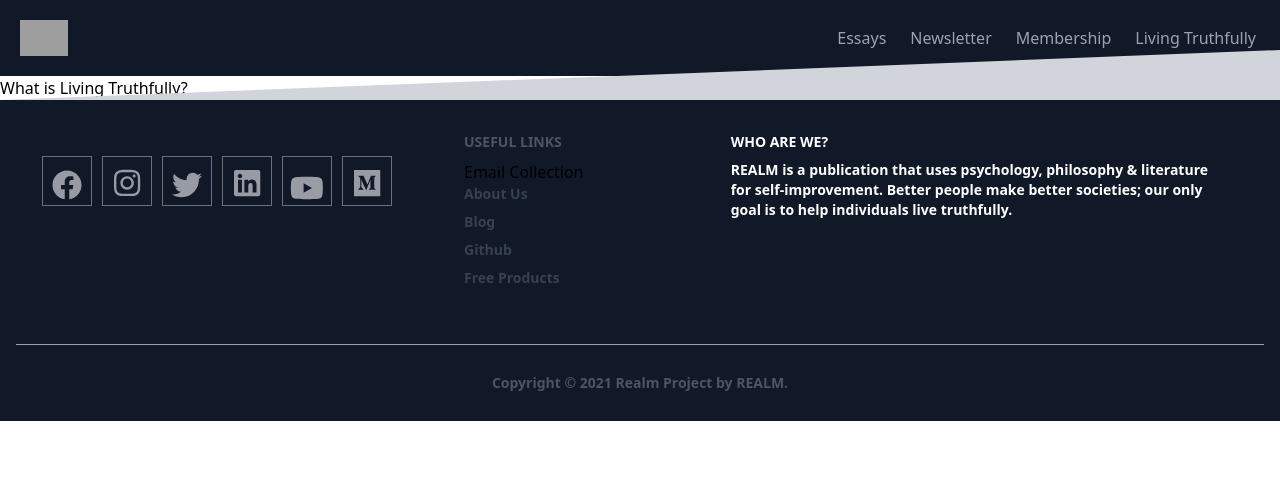
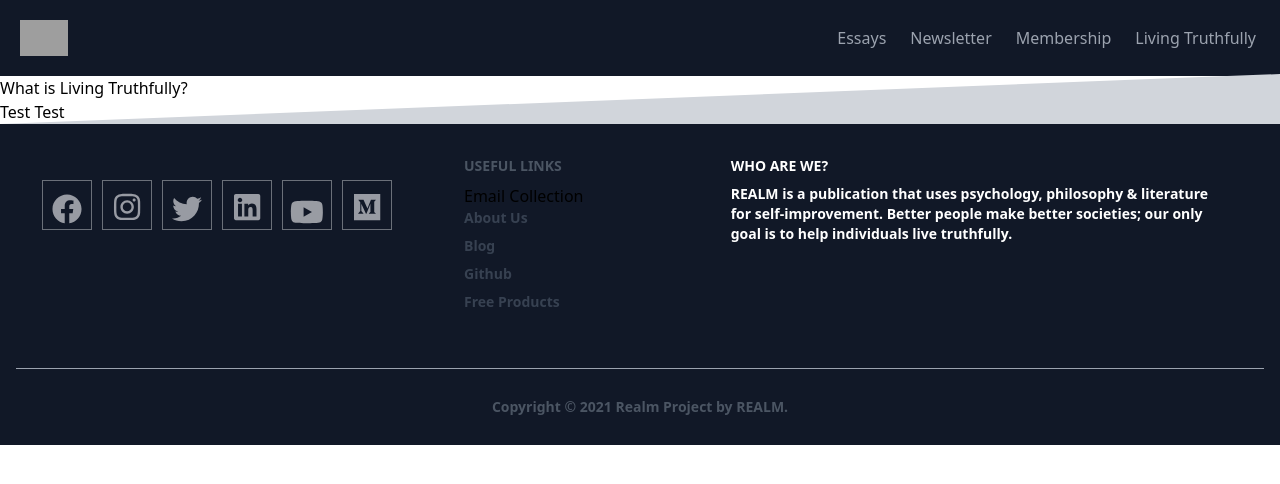
Before and after one commit to TRahulSam1997/realm-frontend-v2, a Next.js app: page /truthfully in a window 1280 px wide. Shown: the top 484 px of the page. Built offline with nearby package versions, Linux system fonts and the light colour scheme; no server answers; grey boxes are pictures that could not be loaded.

Commit message:
live truthfully added

```diff
--- a/pages/truthfully/index.js
+++ b/pages/truthfully/index.js
@@ -5,6 +5,7 @@ const Truthfully = ({ allPosts: posts  }) => {
   return (
     <Layout>
         <h1>What is Living Truthfully?</h1>
+        <div><p>Test Test</p></div>
     </Layout>
 
   )
```
